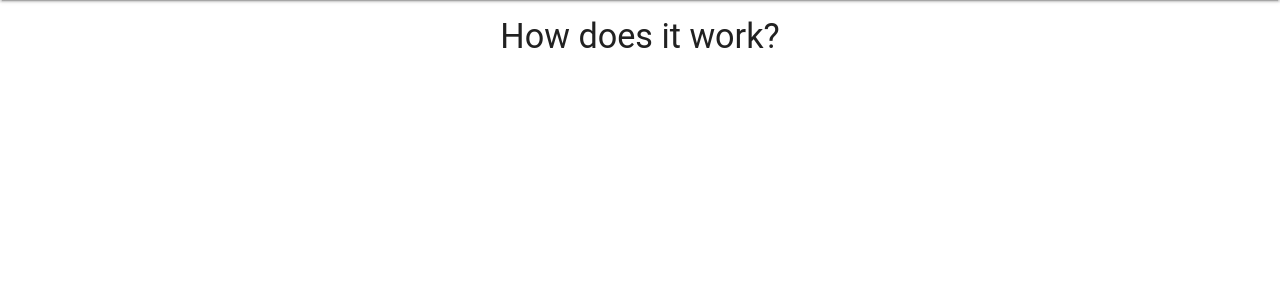
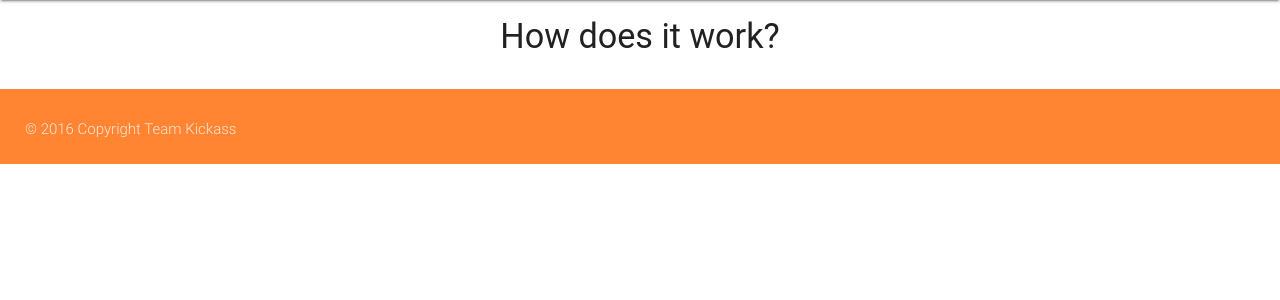
Before and after one commit to michelleinez/Nearby, a CodeIgniter app: page /index.php/main/how_does_it_work in a window 1280 px wide. Shown: the part 64-364 px from the top of the page. Run offline with CodeIgniter, Linux system fonts and the light colour scheme; some libraries are stand-ins or nearby versions; some web fonts are replaced.

Commit message:
Added footer

```diff
--- a/application/views/how-does-it-work.php
+++ b/application/views/how-does-it-work.php
@@ -45,5 +45,13 @@
 	</div>
 
 
+	<!--============================ footer =================================-->
+	<footer class="page-footer">
+		<div class="footer-copyright">
+			<div class="container">
+				© 2016 Copyright Team Kickass
+			</div>
+		</div>
+	</footer>
 </body>
 </html>
--- a/assets/main.css
+++ b/assets/main.css
@@ -68,3 +68,19 @@
 .align-right {
 	text-align: right;
 }
+
+/*================== footer =================*/
+.page-footer{
+	background: #ff8533 !important;
+	height: 75px;
+	margin-top: 0px !important;
+	padding-top: 15px !important;
+}
+
+.footer-copyright {
+	background-color: #ff8533 !important;
+}
+
+.page-footer .container {
+	margin-left: 25px;
+}
```
Also changed, not shown: application/views/main.php (+10 -1 lines).
